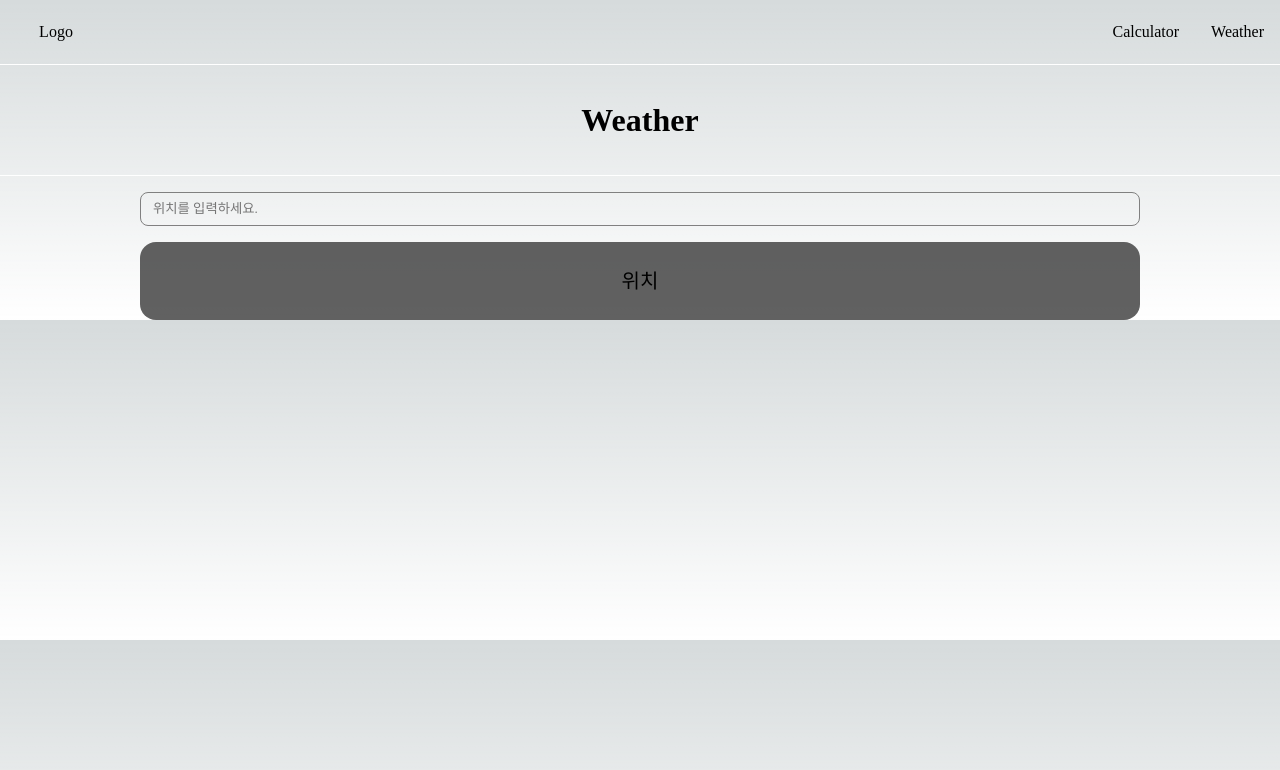
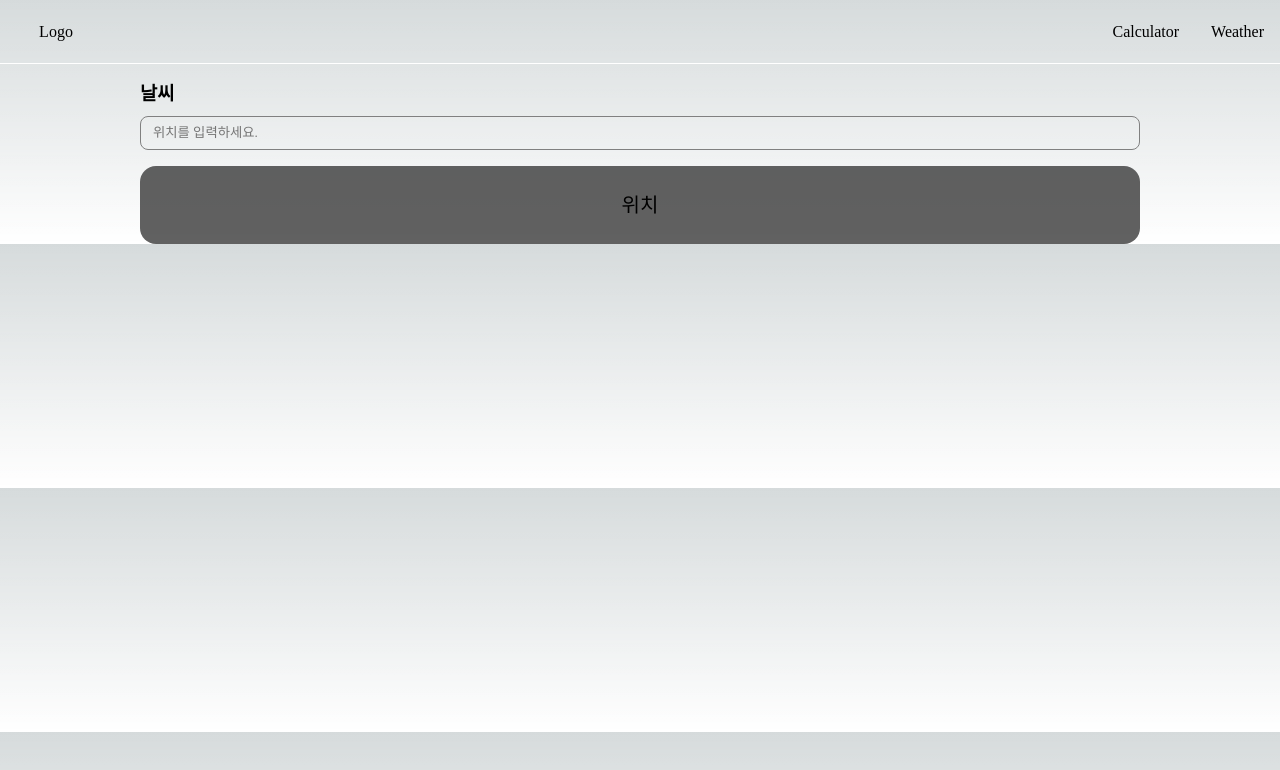
Before and after one commit to Choihyoungkyu/playground, a Next.js app in the folder frontend/playground/: page /weather in a window 1280 px wide. Shown: the top 770 px of the page. Built offline with nearby package versions, Linux system fonts and the light colour scheme.

Commit message:
[FE] fix : CSS 수정

```diff
--- a/frontend/playground/src/app/weather/page.tsx
+++ b/frontend/playground/src/app/weather/page.tsx
@@ -118,8 +118,9 @@ const weather = () => {
 
   return (
     <>
-      <PageHeader title="Weather" />
+      {/* <PageHeader title="" /> */}
       <div className={style.wrap}>
+        <h3 className={style.title}>날씨</h3>
         <input value={keyword} onChange={handleInput} placeholder="위치를 입력하세요." />
         {Object.keys(searchList).length > 0 ? (
           <ul className={style.searchList}>
--- a/frontend/playground/src/components/Card/Card.module.css
+++ b/frontend/playground/src/components/Card/Card.module.css
@@ -7,6 +7,10 @@
   border-radius: 1rem;
   padding: 1.5rem;
   margin-top: 1rem;
+
+  @media (max-width: 1024px) {
+    padding: 1rem;
+  }
 }
 
 .mainBoard {
--- a/frontend/playground/src/components/Navbar/Navbar.module.css
+++ b/frontend/playground/src/components/Navbar/Navbar.module.css
@@ -3,7 +3,12 @@
   height: 4rem;
   justify-content: space-between;
   align-items: center;
-  /* margin-bottom: 2rem; */
+  border-bottom: 1px solid white;
+  margin-bottom: 1rem;
+
+  @media (max-width: 1024px) {
+    margin-bottom: 0rem;
+  }
 }
 
 .logo {
--- a/frontend/playground/src/styles/calculator.module.css
+++ b/frontend/playground/src/styles/calculator.module.css
@@ -1,3 +1,8 @@
+.title {
+  width: 340px;
+  margin-bottom: 0.5rem;
+}
+
 .wrap {
   display: flex;
   flex-direction: column;
--- a/frontend/playground/src/styles/weather.module.css
+++ b/frontend/playground/src/styles/weather.module.css
@@ -9,6 +9,10 @@
   @media (max-width: 1024px) {
     padding: 1rem;
   }
+}
+
+.title {
+  margin-bottom: 0.5rem;
 }
 
 .searchList {
```
Also changed, not shown: frontend/playground/src/app/calculator/page.tsx (+4 -3 lines).
